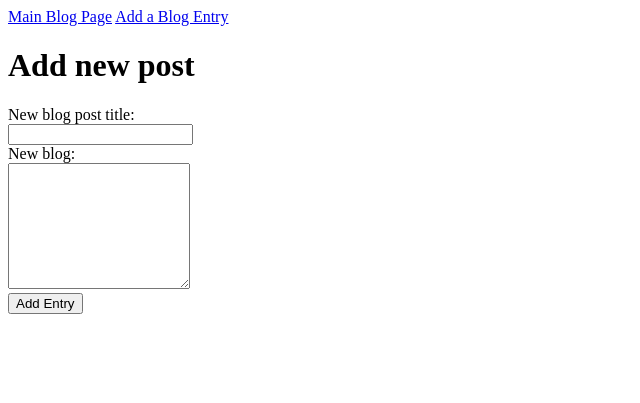
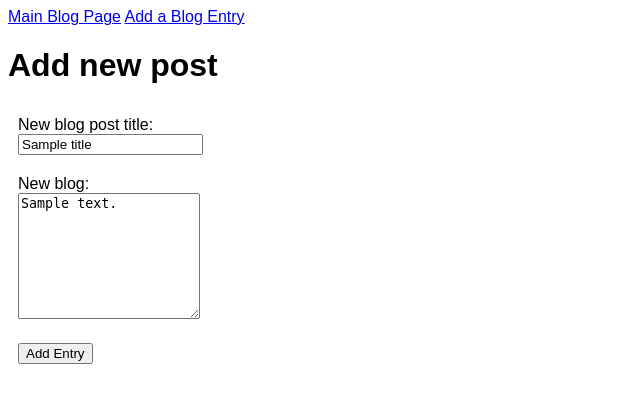
Before and after one commit to bpswim90/blogz, a Flask app: template templates/newpost.html in a window 1280 px wide. Shown: the top 403 px of the page, without its empty margins (0-640 px from the left). Run offline with Flask 2, Linux system fonts and the light colour scheme; the template is opened without the code that fills it: most values are stand-ins (such as "Sample title", 1, 10 or a date in 2020).

Commit message:
Added input validation and error messages for lack of post input.

```diff
--- a/main.py
+++ b/main.py
@@ -24,13 +24,27 @@ def blog():
 
 @app.route('/newpost', methods=['POST', 'GET'])
 def new_post():
+
     if request.method == 'POST':
         blog_title = request.form['title']
         blog_content = request.form['content']
-        new_blog = Blog(blog_title, blog_content)
-        db.session.add(new_blog)
-        db.session.commit()
-        return redirect('/blog')
+        title_error = ''
+        content_error = ''
+
+        if blog_title == '':
+            title_error = "Please enter a title."
+
+        if blog_content == '':
+            content_error = "Please fill in the body."
+
+        if not (title_error or content_error):
+            new_blog = Blog(blog_title, blog_content)
+            db.session.add(new_blog)
+            db.session.commit()
+            return redirect('/blog')
+        else:
+            return render_template('newpost.html', title_error=title_error,
+                content_error=content_error, title=blog_title, content=blog_content)
     return render_template('newpost.html')
 
 @app.route('/', methods=['POST', 'GET'])
--- a/templates/base.html
+++ b/templates/base.html
@@ -2,6 +2,18 @@
 <html>
     <head>
         <title>Build a Blog!</title>
+        <style>
+            body {
+                font-family: Arial, sans-serif;
+            }
+            div {
+                padding: 10px;
+            }
+            .error {
+                color: red;
+                font-style: italic;
+            }
+        </style>
     </head>
     <header>
         <nav>
--- a/templates/newpost.html
+++ b/templates/newpost.html
@@ -7,15 +7,27 @@
                 <label>
                     New blog post title:
                     <br/>
-                    <input type="text" name='title' />
+                    <input type="text" name='title' value='{{title}}'/>
                 </label>
+                <br/>
+                <span class="error">
+                {% if title_error %}
+                    {{title_error}}
+                {% endif %}
+                </span>
             </div>
             <div>
                 <label>
                     New blog:
                     <br/>
-                    <textarea name='content' rows='8'></textarea>
+                    <textarea name='content' rows='8'>{{content}}</textarea>
                 </label>
+                <br/>
+                <span class="error">
+                {% if content_error %}
+                    {{content_error}}
+                {% endif %}
+                </span>
             </div>
             <div>
                 <input type="submit" value='Add Entry' />
```
